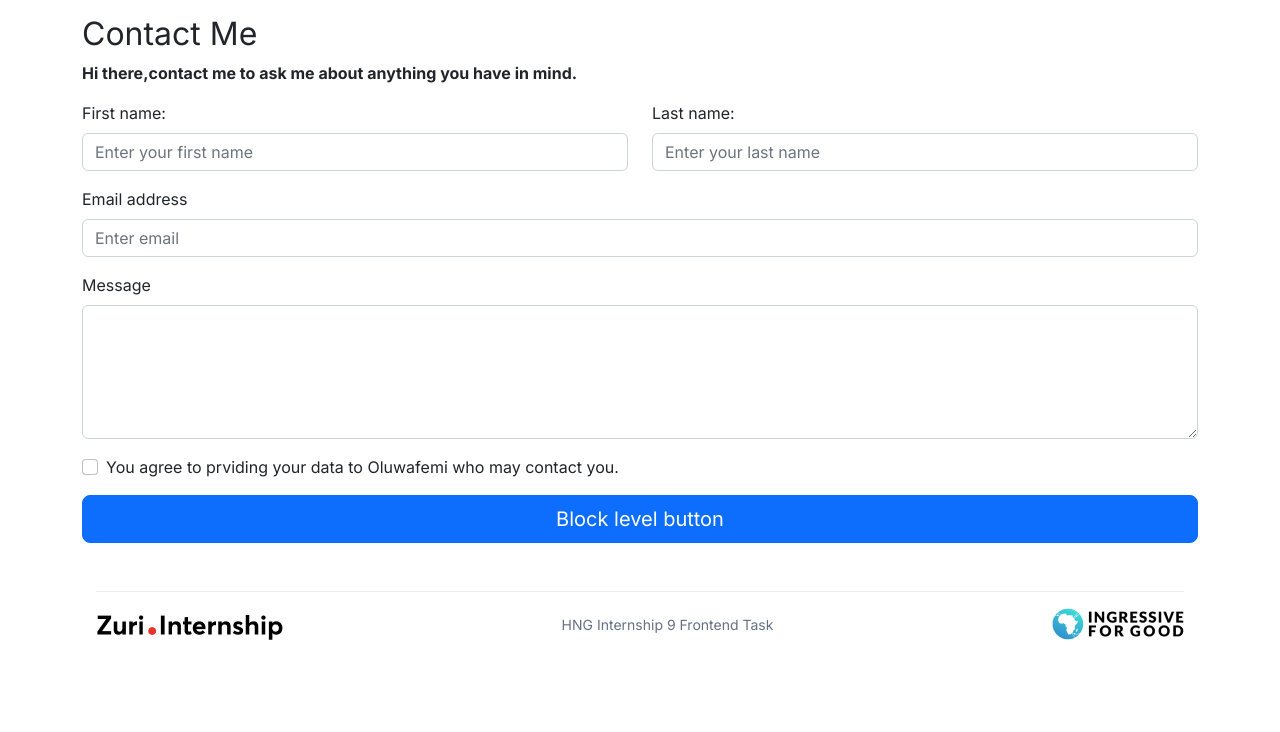
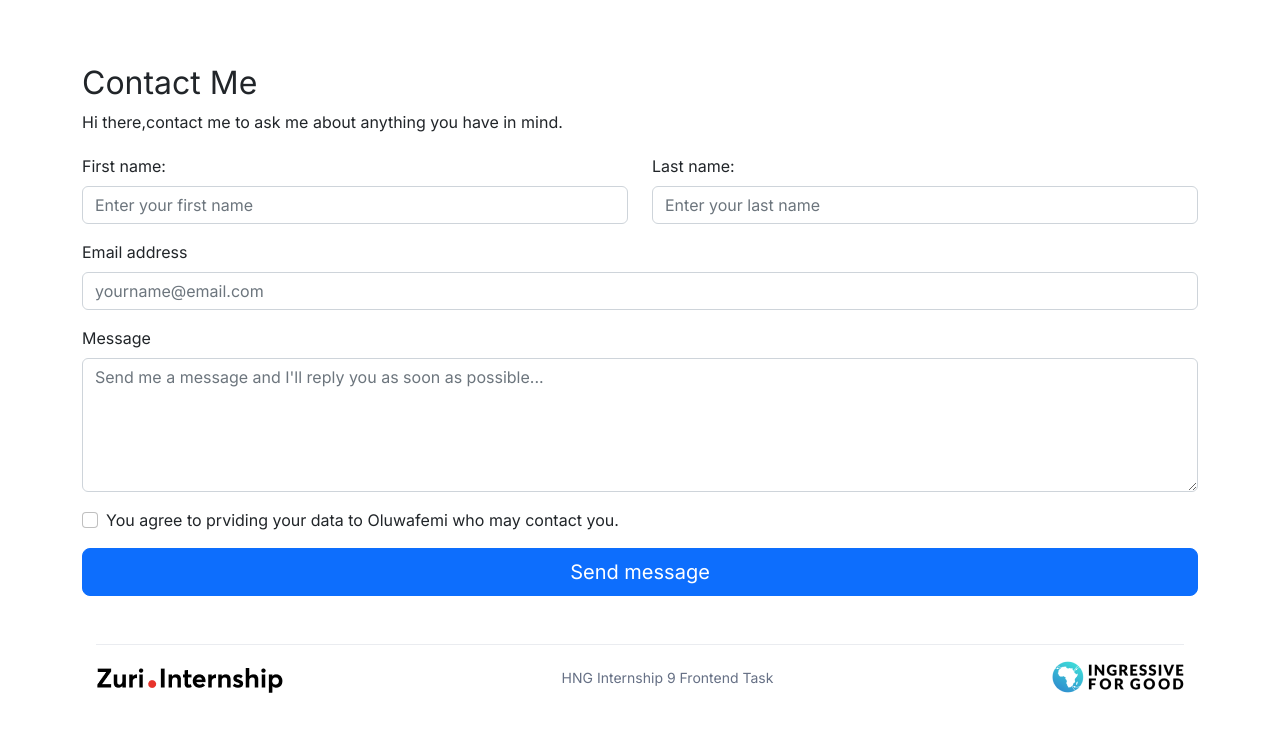
Before and after one commit to OgunmisiM/Hng-Linktree-Clone, a React (Create React App) app: page /contact in a window 1280 px wide. Shown: the top 732 px of the page. Built offline with nearby package versions, Linux system fonts and the light colour scheme.

Commit message:
style:added styling for the button and padding to the top

```diff
--- a/src/index.css
+++ b/src/index.css
@@ -33,9 +33,13 @@ header {
   margin-top: 1rem;
 }
 .contact {
-  margin: 15px auto;
-  font-size: medium;
-  font-weight: bold;
+  margin: auto;
+  padding: 64px 0 0 0px;
+  font-size: normal;
+}
+
+.contact p {
+  margin-bottom: 20px;
 }
 header a {
   display: block;
--- a/src/pages/Contact.js
+++ b/src/pages/Contact.js
@@ -29,12 +29,12 @@ const Contact = () => {
 
         <Form.Group className="mb-3" controlId="formGroupEmail">
           <Form.Label>Email address</Form.Label>
-          <Form.Control type="email" placeholder="Enter email" id='email' />
+          <Form.Control type="email" placeholder="yourname@email.com" id='email' />
         </Form.Group>
 
         <Form.Group className="mb-3" controlId="exampleForm.ControlTextarea1">
           <Form.Label>Message</Form.Label>
-          <Form.Control as="textarea" rows={5} id='message' />
+          <Form.Control as="textarea" rows={5} id='message' placeholder="Send me a message and I'll reply you as soon as possible..." />
         </Form.Group>
 
         <Form.Group className="mb-3" id="formGridCheckbox">
@@ -43,7 +43,7 @@ const Contact = () => {
 
         <div className="d-grid gap-2">
           <Button variant="primary" size="lg">
-            Block level button
+            Send message
           </Button>
         </div>
       </Form>
```
